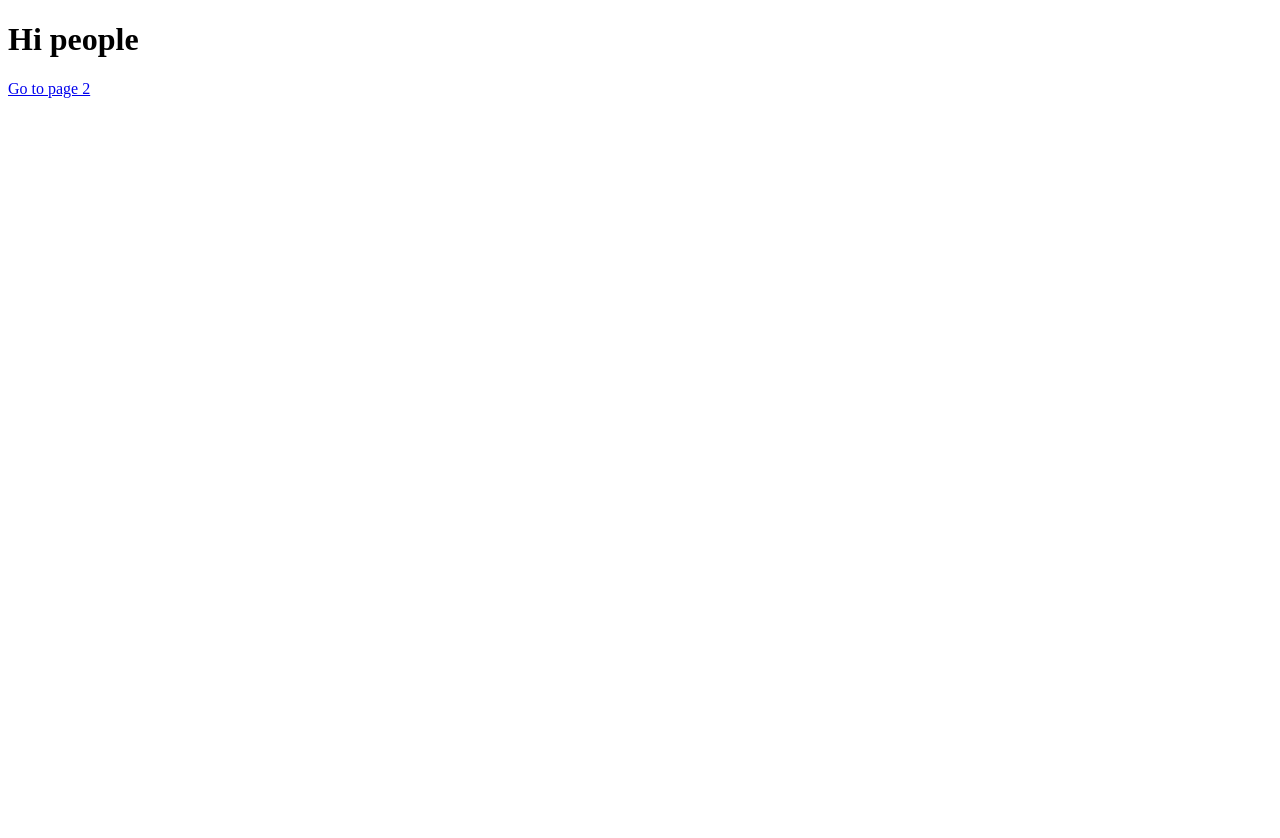
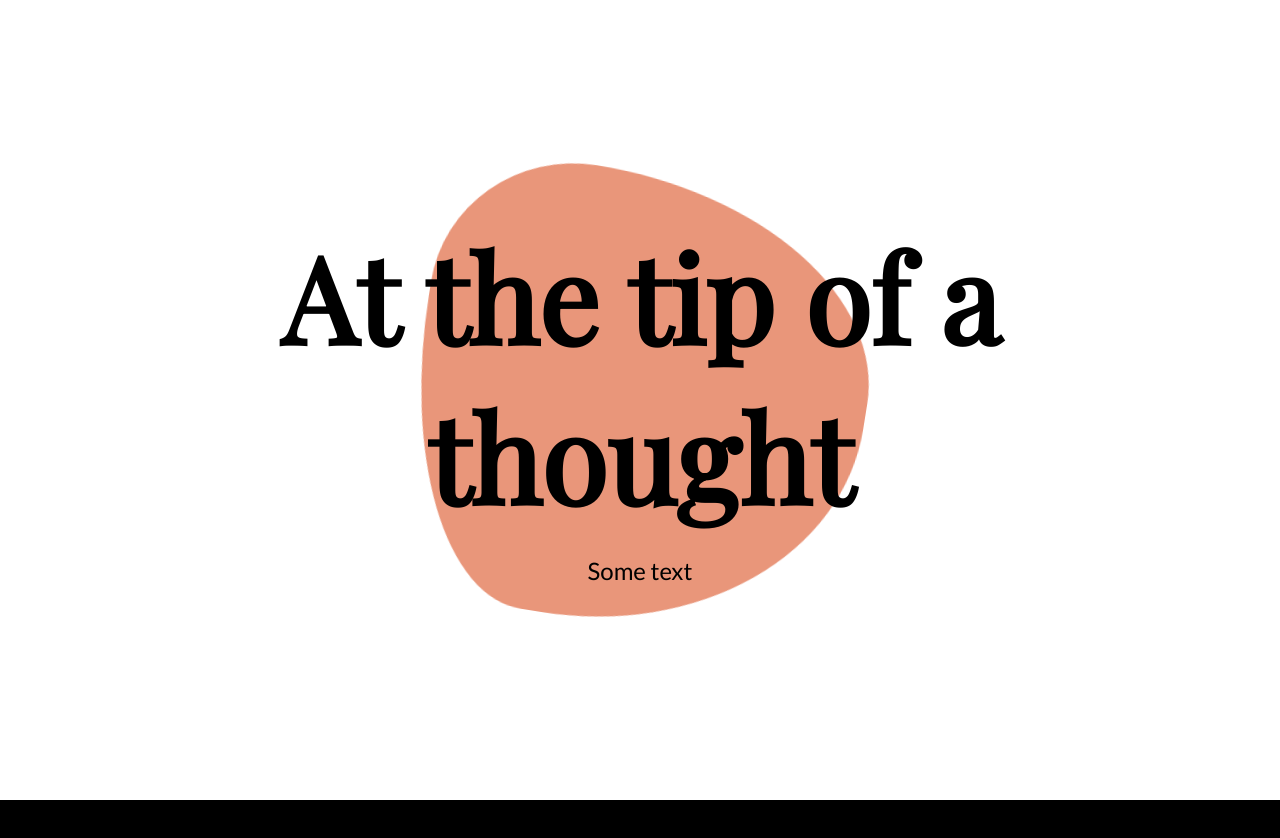
Before and after one commit to AdamanskaHub/Simon, a Gatsby site: page / in a window 1280 px wide. Shown: the top 838 px of the page. Before the commit the page ends 800 px from the top, so only its background shows below. Built offline with nearby package versions, Linux system fonts and the light colour scheme; Gatsby itself is replaced by a stand-in of ours.

Commit message:
first section

```diff
--- a/src/pages/index.js
+++ b/src/pages/index.js
@@ -1,21 +1,34 @@
 import React from "react"
 import { Link } from "gatsby"
+import "../sass/main.scss"
 
 // import Layout from "../components/layout"
 import Image from "../components/image"
 import SEO from "../components/seo"
 
 const IndexPage = () => (
-  <>
+
+  <div className="container">
     <SEO title="Home" />
-    <h1>Hi people</h1>
+
+    <section className="intro">
+      <div className="blob"></div>
+      <h1>At the tip of a thought</h1>
+      <p>Some text</p>
+    </section>
+
     {/* <p>Welcome to your new Gatsby site.</p>
     <p>Now go build something great.</p>
     <div style={{ maxWidth: `300px`, marginBottom: `1.45rem` }}>
       <Image />
     </div> */}
-    <Link to="/page-2/">Go to page 2</Link>
-  </>
+    {/* <Link to="/page-2/">Go to page 2</Link> */}
+
+    <section className="goal">
+      <h2>My goal</h2>
+      <p>my goals p</p>
+    </section>
+  </div>
 )
 
 export default IndexPage
--- /dev/null
+++ b/src/sass/_animations.scss
@@ -0,0 +1,25 @@
+@keyframes blobbing {
+    0% {
+        border-radius: 30% 70% 70% 30%/30% 47% 53% 70%;
+        transform: rotate(0);
+    }
+
+    25% {
+        border-radius: 28% 76% 65% 37% / 38% 40% 47% 74% ;
+        transform: rotate(-2deg);
+    }
+
+    50% {
+        border-radius: 34% 70% 67% 32% / 32% 45% 54% 68% ;
+        transform: rotate(10deg);
+    }
+
+    75% {
+        border-radius: 28% 72% 75% 35% / 35% 42% 50% 74% ;
+        transform: rotate(-3deg);
+    }
+
+    100% {
+        border-radius: 30% 70% 70% 30%/30% 47% 53% 70%;
+    }
+}
--- /dev/null
+++ b/src/sass/_home.scss
@@ -0,0 +1,40 @@
+.container {
+    scroll-snap-type: y mandatory;
+  }
+.intro {
+    scroll-snap-align: start;
+    width: 100vw;
+    height: 100vh;
+    display: flex;
+    justify-content: center;
+    align-items: center;
+    flex-direction: column;
+    .blob{
+        position: absolute;
+        width:450px;
+        height: 450px;
+        border-radius: 30% 70% 70% 30% / 30% 47% 53% 70%;
+        background-color: darksalmon;
+        z-index: -1;
+        animation: blobbing 12s infinite ease;
+    }
+    h1{
+        font-size: 12rem;
+        font-weight: bold;
+        font-family: 'Playfair Display', serif;
+        text-align: center;
+        max-width: 960px;
+    }
+    p{
+        font-size: 2.4rem;
+        font-family: 'Lato', sans-serif;
+        margin-top: 2rem;
+    }
+}
+
+.goal {
+    scroll-snap-align: start;
+    width: 100vw;
+    height: 100vh;
+    background-color: black;
+}
--- /dev/null
+++ b/src/sass/main.scss
@@ -0,0 +1,59 @@
+*,
+*::before,
+*::after {
+    margin: 0;
+    padding: 0;
+    box-sizing: inherit;
+}
+
+html {
+    font-size: 62.5%;
+    /* defining rem 16/10*/
+    height:100%;
+}
+
+body {
+    height:100%;
+    box-sizing: border-box;
+}
+
+.base {
+    padding: 3rem;
+    min-height: 100vh;
+    @media only screen and (max-width: 600px){
+        padding: 2rem;
+    }
+}
+
+
+.centered-img {
+    position: absolute;
+    top: 50%;
+    left: 50%;
+    transform: translate(-50%, -50%);
+    height: 60%;
+    max-width: 90vw;
+}
+
+.fixed-img{
+    position: fixed;
+    top: 50%;
+    left: 50%;
+    transform: translate(-50%, -50%);
+    height: 80%;
+}
+
+
+
+@import url('https://fonts.googleapis.com/css?family=Lato|Playfair+Display&display=swap');
+// @import 'variables/var';
+// @import 'variables/triangles';
+
+// @import 'components/nav';
+
+@import 'home';
+@import 'animations';
+// @import 'pages/about';
+// @import 'pages/work';
+// @import 'pages/worktwo';
+// @import 'pages/contact';
```
